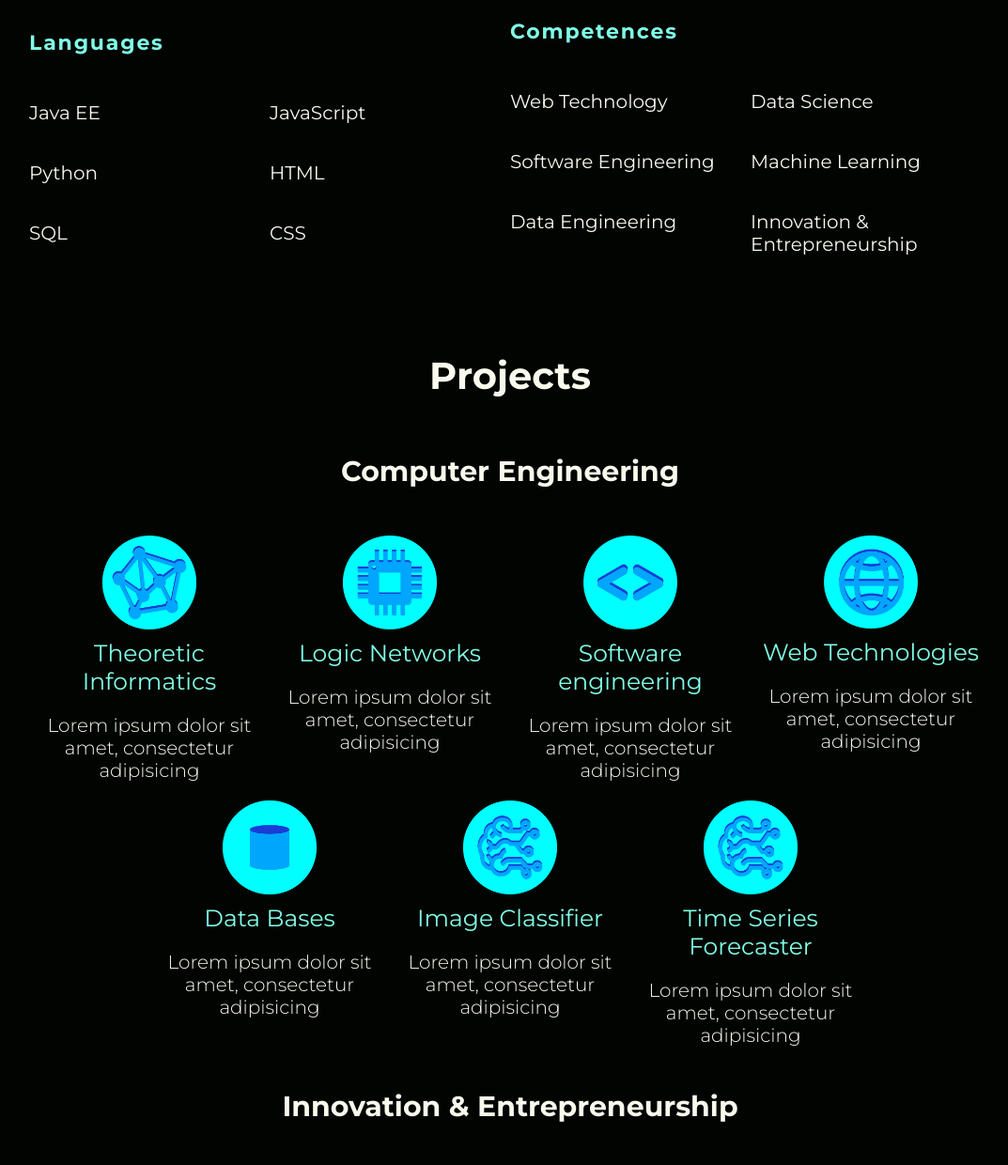
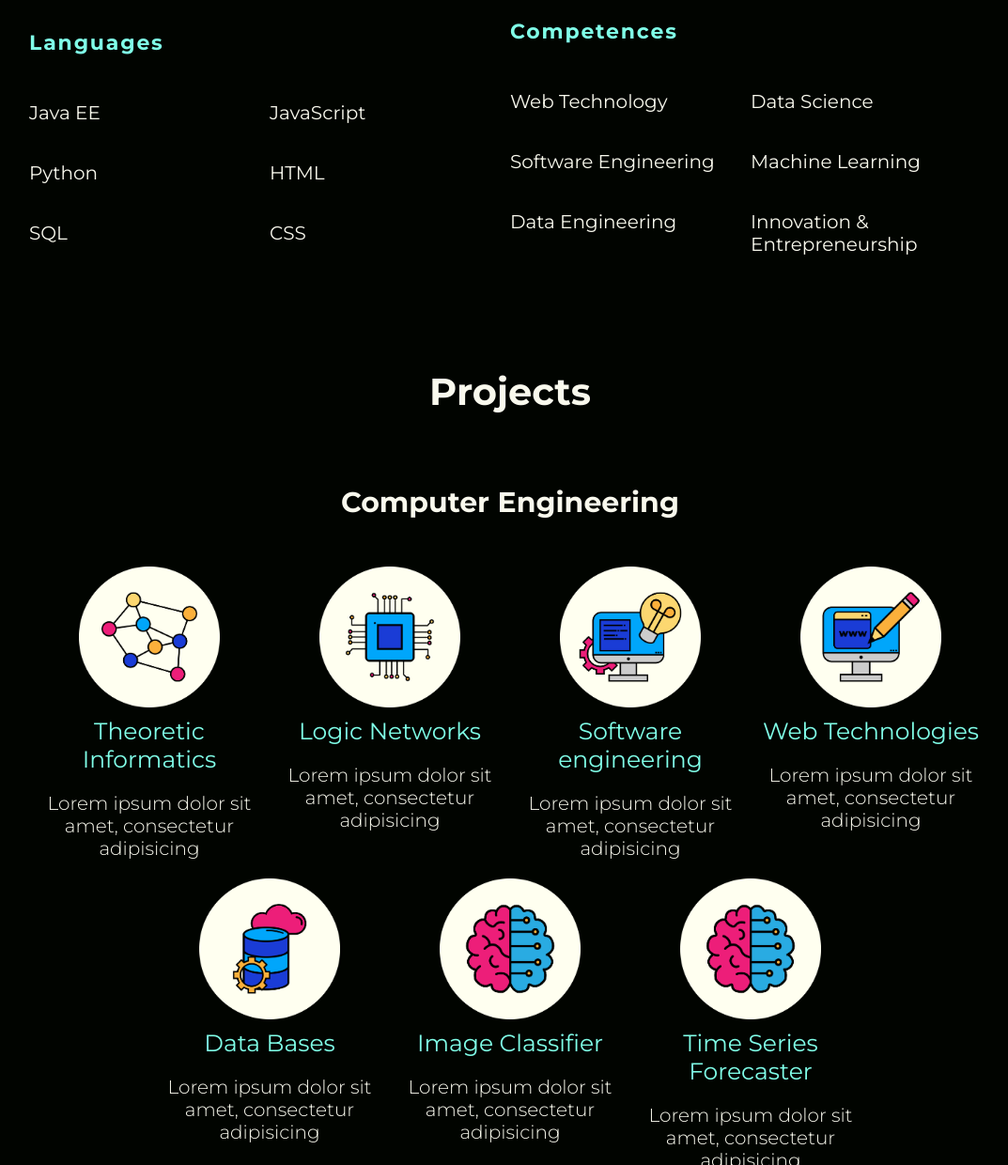
Before and after one commit to pizzmile/portfolio, a plain HTML site: page index.html in a window 1280 px wide. Shown: the part 1696-2936 px from the top of the page at 94% size, without its empty margins (97-1170 px from the left). Drawn offline with nearby package versions, Linux system fonts and the light colour scheme.

Commit message:
new icons for projects

```diff
--- a/css/style.css
+++ b/css/style.css
@@ -382,16 +382,18 @@ a.nav-link.current {
     flex-direction: column;
     justify-content: center;
     align-items: center;
-    padding-top: 50px;
+    padding-top: 100px;
 }
 
 #projects h1 {
     color: var(--ivory);
     font-weight: 700;
     font-size: 2rem;
+    margin: 0;
 }
 
 #projects .subsection {
+    margin-top: 50px;
     width: 100%;
     display: flex;
     flex-direction: column;
@@ -443,7 +445,7 @@ a.nav-link.current {
 }
 
 #projects .slide .logo {
-    width: 100px;
+    width: 150px;
     margin-bottom: 10px;
 }
 
--- a/index.html
+++ b/index.html
@@ -152,25 +152,25 @@
                         <div class="row">
                             <div class="slide">
                                 <!-- TODO: logo software -->
-                                <img src="images/algorithm-logo.png" alt="" class="logo">
+                                <img src="images/algorithm.png" alt="" class="logo">
                                 <h1>Theoretic Informatics</h1>
                                 <p>Lorem ipsum dolor sit amet, consectetur adipisicing</p>
                             </div>
                             <div class="slide">
                                 <!-- TODO: logo network -->
-                                <img src="images/chip-logo.png" alt="" class="logo">
+                                <img src="images/chip.png" alt="" class="logo">
                                 <h1>Logic Networks</h1>
                                 <p>Lorem ipsum dolor sit amet, consectetur adipisicing</p>
                             </div>
                             <div class="slide">
                                 <!-- TODO: logo software -->
-                                <img src="images/code-logo.png" alt="" class="logo">
+                                <img src="images/sw.png" alt="" class="logo">
                                 <h1>Software engineering</h1>
                                 <p>Lorem ipsum dolor sit amet, consectetur adipisicing</p>
                             </div>
                             <div class="slide">
                                 <!-- TODO: logo network -->
-                                <img src="images/network-logo.png" alt="" class="logo">
+                                <img src="images/web.png" alt="" class="logo">
                                 <h1>Web Technologies</h1>
                                 <p>Lorem ipsum dolor sit amet, consectetur adipisicing</p>
                             </div>
@@ -178,19 +178,19 @@
                         <div class="row">
                             <div class="slide">
                                 <!-- TODO: logo data base -->
-                                <img src="images/data-base-logo.png" alt="" class="logo">
+                                <img src="images/db.png" alt="" class="logo">
                                 <h1>Data Bases</h1>
                                 <p>Lorem ipsum dolor sit amet, consectetur adipisicing</p>
                             </div>
                             <div class="slide">
                                 <!-- TODO: logo ai -->
-                                <img src="images/ai-logo.png" alt="" class="logo">
+                                <img src="images/ml.png" alt="" class="logo">
                                 <h1>Image Classifier</h1>
                                 <p>Lorem ipsum dolor sit amet, consectetur adipisicing</p>
                             </div>
                             <div class="slide">
                                 <!-- TODO: logo ai -->
-                                <img src="images/ai-logo.png" alt="" class="logo">
+                                <img src="images/ml.png" alt="" class="logo">
                                 <h1>Time Series Forecaster</h1>
                                 <p>Lorem ipsum dolor sit amet, consectetur adipisicing</p>
                             </div>
@@ -203,16 +203,19 @@
                         <div class="row">
                             <!-- TODO: logo Chateau d'Ax -->
                             <div class="slide lg">
+                                <img src="images/chateau-d-ax.png" alt="" class="logo">
                                 <h1>Chateau d'Ax Strategy and Marketing Redesign</h1>
                                 <p>Lorem ipsum dolor sit amet, consectetur adipisicing</p>
                             </div>
                             <div class="slide lg">
                                 <!-- TODO: logo Mediolanum -->
+                                <img src="images/mediolanum.png" alt="" class="logo">
                                 <h1>Digital Innovation for Employees Wellbeing at Mediolanum</h1>
                                 <p>Lorem ipsum dolor sit amet, consectetur adipisicing</p>
                             </div>
                             <div class="slide lg">
                                 <!-- TODO: logo Lambda -->
+                                <img src="images/lambda.png" alt="" class="logo">
                                 <h1>LAMBDA <br> Cybersecurity Companion</h1>
                                 <p>Lorem ipsum dolor sit amet, consectetur adipisicing</p>
                             </div>
```
Also changed, not shown: images/algorithm.png (added), images/chateau-d-ax.png (added), images/chip.png (added), images/db.png (added), images/lambda.png (added), images/mediolanum.png (added), images/ml.png (added), images/sw.png (added), images/trash/polimi-logo.png (added), images/trash/shape-1.png (added), images/trash/shape-2.png (added), images/trash/shape-3.png (added), images/trash/uca-logo.png (added), images/web.png (added), 1 other file.
